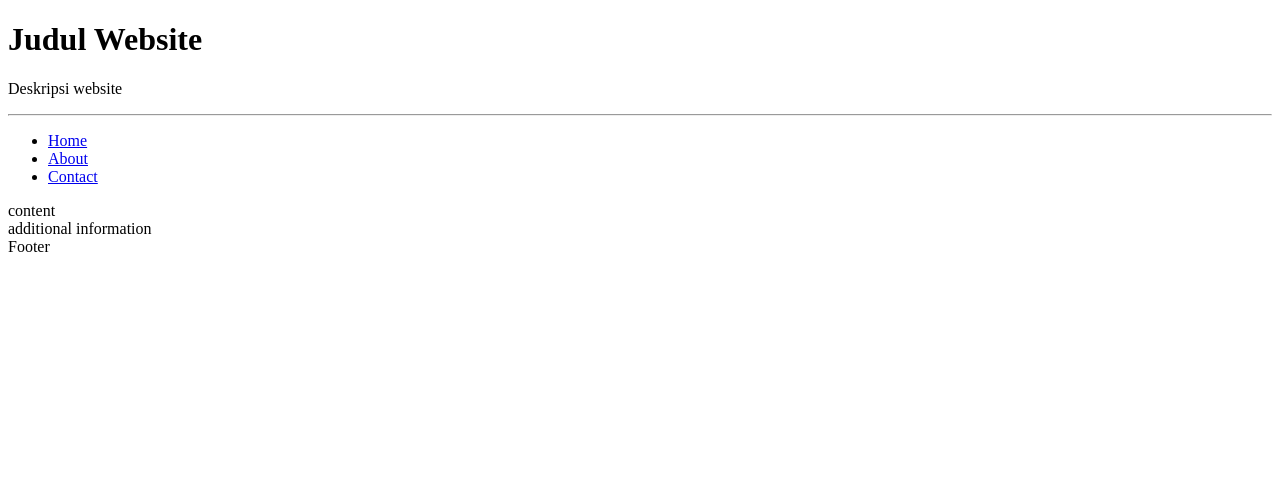
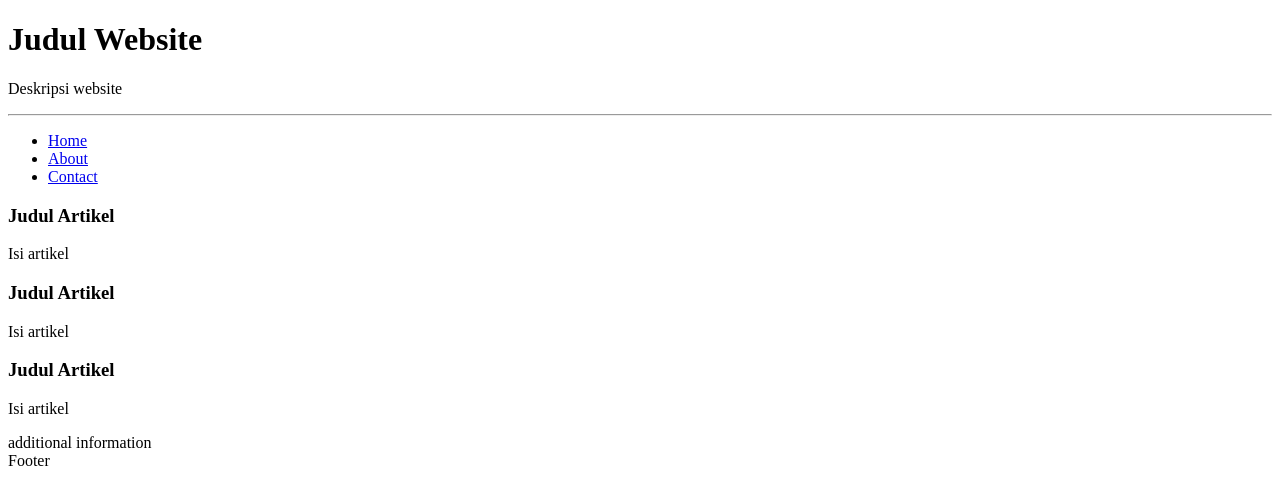
Before and after one commit to metafilesx/begin, a plain HTML site: page html5.html in a window 1280 px wide. Drawn offline with Linux system fonts and the light colour scheme.

Commit message:
Update html5.html

```diff
--- a/html5.html
+++ b/html5.html
@@ -17,7 +17,18 @@
       </ul>
     </nav>
     <main>
-      content
+      <article>
+        <h3>Judul Artikel</h3>
+        <p>Isi artikel</p>
+      </article>
+      <article>
+        <h3>Judul Artikel</h3>
+        <p>Isi artikel</p>
+      </article>
+      <article>
+        <h3>Judul Artikel</h3>
+        <p>Isi artikel</p>
+      </article>
     </main>
     <aside>
       additional information
```
